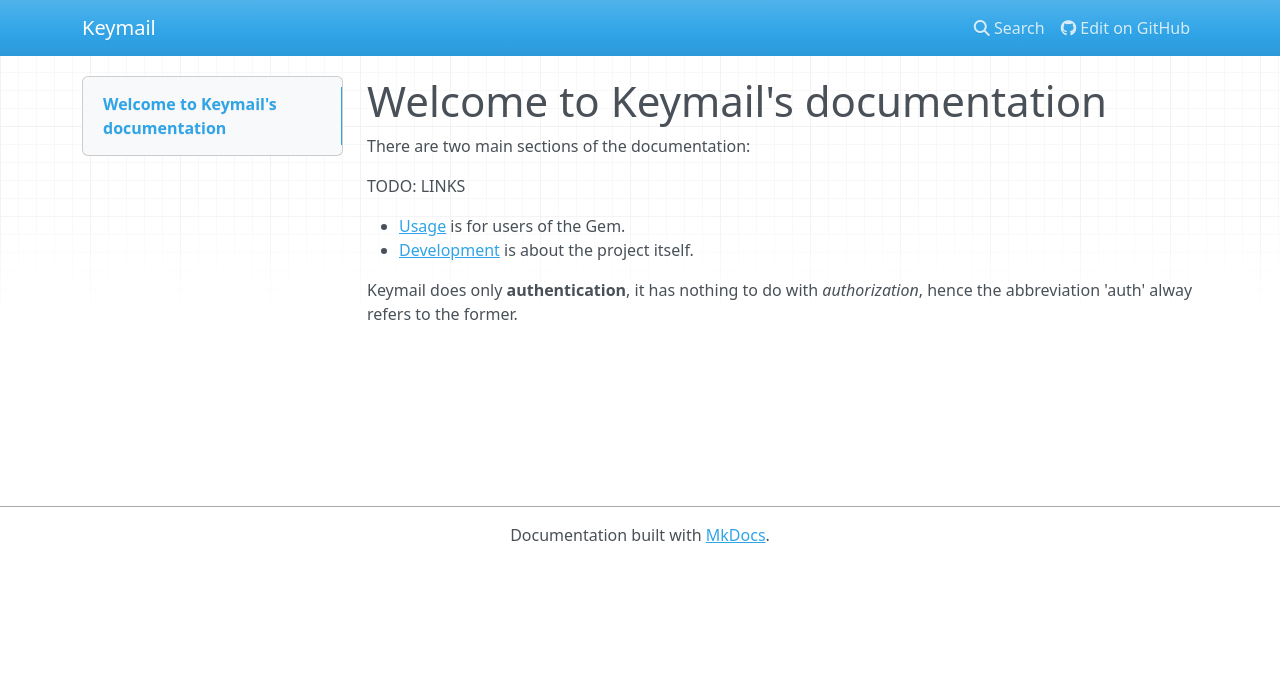
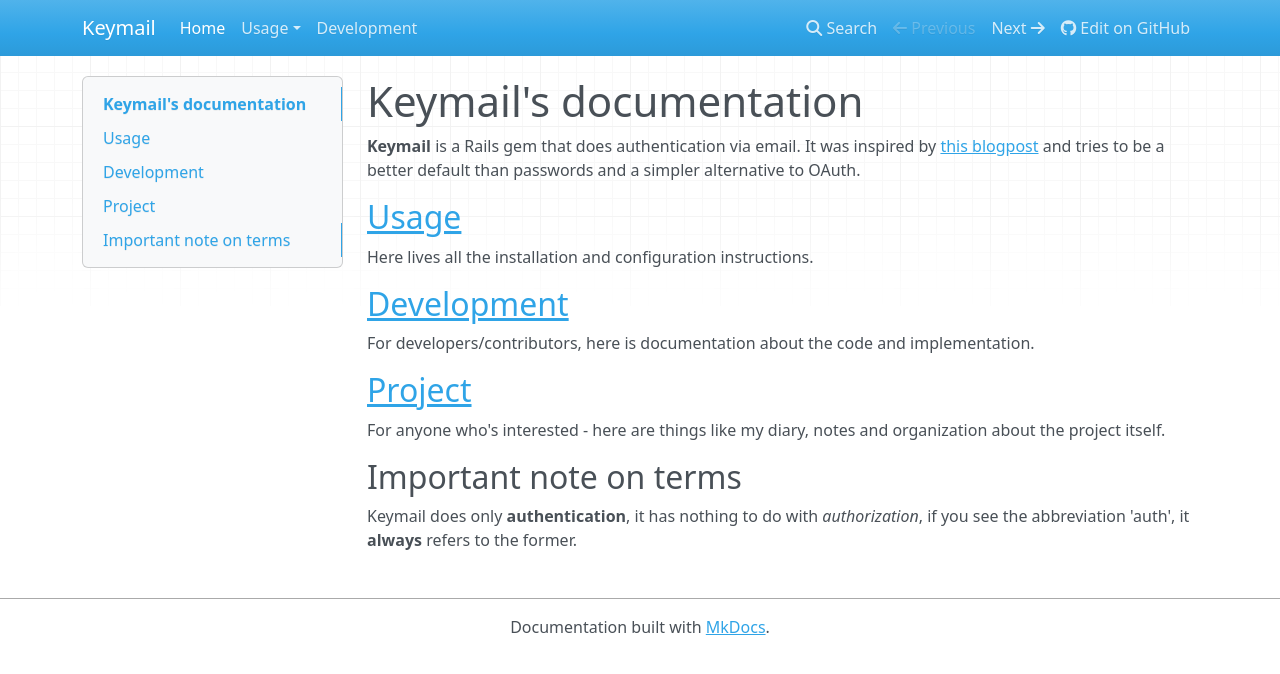
Before and after one commit to jsborjesson/keymail, an MkDocs documentation site: the page built from docs/index.md, in a window 1280 px wide. Shown: the top 674 px of the page. Built offline with MkDocs 1.6.1, drawn with Linux system fonts in a browser that asks for light colours; nearby versions of some CDN libraries; old or Windows-style settings are respelled for this version of MkDocs.

Commit message:
Restructuring the documentation

```diff
--- a/docs/index.md
+++ b/docs/index.md
@@ -1,11 +1,24 @@
-# Welcome to Keymail's documentation
+# Keymail's documentation
 
-There are two main sections of the documentation:
+**Keymail** is a Rails gem that does authentication via email. It was inspired by
+[this blogpost](http://notes.xoxco.com/post/27999787765/is-it-time-for-password-less-login)
+and tries to be a better default than passwords and a simpler alternative to OAuth.
 
-TODO: LINKS
+## [Usage](/usage)
 
-- [Usage](/usage) is for users of the Gem.
-- [Development](/dev) is about the project itself.
+Here lives all the installation and configuration instructions.
+
+## [Development](/development)
+
+For developers/contributors, here is documentation about the code and implementation.
+
+## [Project](/project)
+
+For anyone who's interested - here are things like my diary, notes and organization about
+the project itself.
+
+## Important note on terms
 
 Keymail does only **authentication**, it has nothing to do with
-_authorization_, hence the abbreviation 'auth' alway refers to the former.
+_authorization_, if you see the abbreviation 'auth', it **always** refers to
+the former.
--- a/mkdocs.yml
+++ b/mkdocs.yml
@@ -2,3 +2,5 @@ site_name: Keymail
 repo_url: https://github.com/alcesleo/keymail/
 pages:
 - ['index.md', 'Home']
+- ['usage/faq.md', 'Usage', 'FAQ']
+- ['development.md', 'Development']
```
Also changed, not shown: docs/dev/testing.md (deleted, +0 -15 lines), docs/development.md (added, +33 -0 lines), docs/project/diary.md (renamed from docs/dev/diary.md), docs/project/vision.md (renamed from docs/dev/vision.md), 3 other files.
